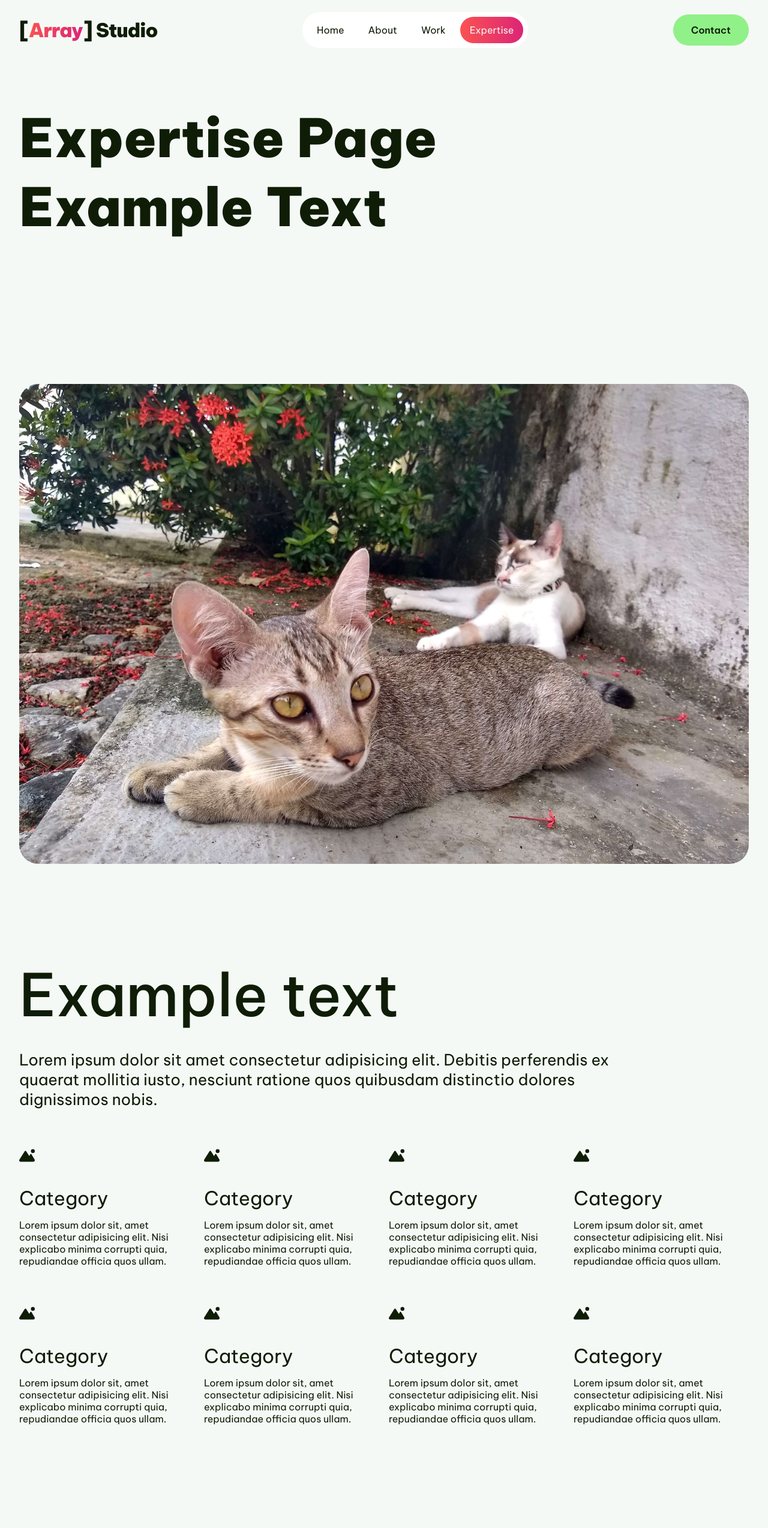
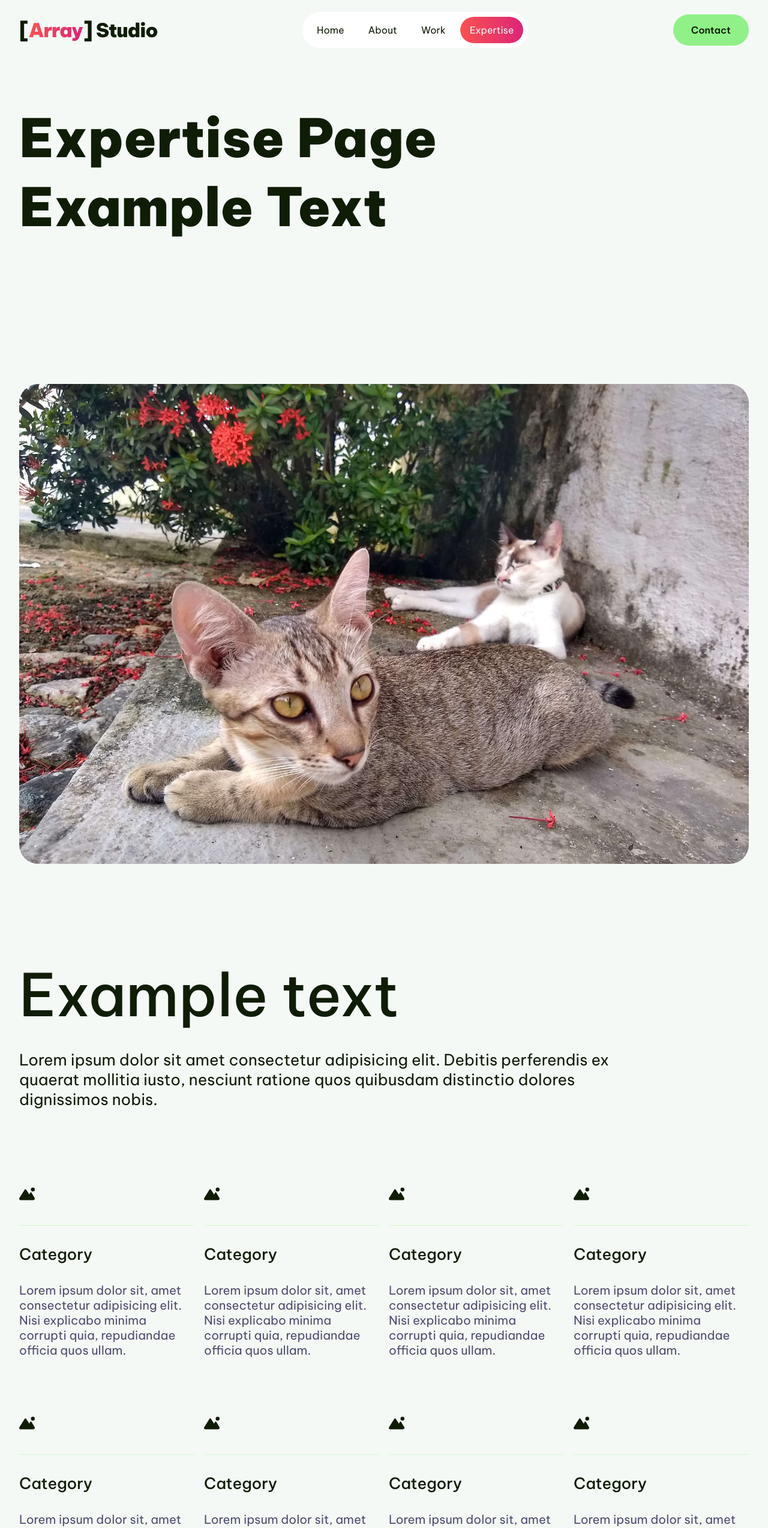
Before and after one commit to SnayderRodrigues/react-study, a React (Vite) app: page /expertise in a window 1280 px wide. Shown: the top 2547 px of the page at 60% size. Built offline with nearby package versions, Linux system fonts and the light colour scheme.

Commit message:
fix navbar active page link and expertise page cards

```diff
--- a/src/pages/expertise/expertisepage.scss
+++ b/src/pages/expertise/expertisepage.scss
@@ -23,7 +23,7 @@
     }
   }
   &__headline {
-    margin-bottom: 4rem;
+    margin-bottom: 8rem;
     h2 {
       font-size: u.rem(98);
       font-weight: 500;
@@ -39,7 +39,7 @@
     justify-content: space-between;
     grid-template-columns: repeat(4, minmax(auto, 1fr));
     column-gap: 1rem;
-    row-gap: 4rem;
+    row-gap: 6rem;
     margin-bottom: 12rem;
   }
   &__card {
@@ -48,11 +48,18 @@
 
     span {
       font-size: 1.625rem;
+      padding-bottom: 2rem;
+      border-bottom: 1.5px solid var(--green-shade);
       margin-bottom: 2rem;
     }
     h3 {
-      font-weight: 400;
-      margin-bottom: 1rem;
+      font-size: u.rem(26);
+      font-weight: 500;
+      margin-bottom: 2rem;
+    }
+    p {
+      color: var(--text-color-3);
+      font-size: u.rem(20);
     }
   }
 }
--- a/src/pages/home/Expertise.jsx
+++ b/src/pages/home/Expertise.jsx
@@ -1,6 +1,6 @@
 import { Link } from "react-router-dom";
-import { FaLongArrowAltRight, FaPaintRoller } from "react-icons/fa";
-import { FaMountainSun, FaFortAwesome, FaPersonHiking } from "react-icons/fa6";
+import { FaLongArrowAltRight } from "react-icons/fa";
+import { FaMountainSun } from "react-icons/fa6";
 
 const Expertise = () => {
 
@@ -27,7 +27,7 @@ const Expertise = () => {
           </div>
           <div className="expertise__card">
             <span>
-              <FaPersonHiking />
+              <FaMountainSun />
             </span>
             <h3>Category</h3>
             <p>
@@ -37,7 +37,7 @@ const Expertise = () => {
           </div>
           <div className="expertise__card">
             <span>
-              <FaFortAwesome />
+              <FaMountainSun />
             </span>
             <h3>Category</h3>
             <p>
@@ -47,7 +47,47 @@ const Expertise = () => {
           </div>
           <div className="expertise__card">
             <span>
-              <FaPaintRoller />
+              <FaMountainSun />
+            </span>
+            <h3>Category</h3>
+            <p>
+              Lorem ipsum dolor sit, amet consectetur adipisicing elit. Nisi
+              explicabo minima corrupti quia, repudiandae officia quos ullam.
+            </p>
+          </div>
+          <div className="expertise__card">
+            <span>
+              <FaMountainSun />
+            </span>
+            <h3>Category</h3>
+            <p>
+              Lorem ipsum dolor sit, amet consectetur adipisicing elit. Nisi
+              explicabo minima corrupti quia, repudiandae officia quos ullam.
+            </p>
+          </div>
+          <div className="expertise__card">
+            <span>
+              <FaMountainSun />
+            </span>
+            <h3>Category</h3>
+            <p>
+              Lorem ipsum dolor sit, amet consectetur adipisicing elit. Nisi
+              explicabo minima corrupti quia, repudiandae officia quos ullam.
+            </p>
+          </div>
+          <div className="expertise__card">
+            <span>
+              <FaMountainSun />
+            </span>
+            <h3>Category</h3>
+            <p>
+              Lorem ipsum dolor sit, amet consectetur adipisicing elit. Nisi
+              explicabo minima corrupti quia, repudiandae officia quos ullam.
+            </p>
+          </div>
+          <div className="expertise__card">
+            <span>
+              <FaMountainSun />
             </span>
             <h3>Category</h3>
             <p>
--- a/src/styles/components/_expertise.scss
+++ b/src/styles/components/_expertise.scss
@@ -10,17 +10,16 @@
 
     & > p {
       font-size: u.rem(26);
-      max-width: 40ch;
-      margin-bottom: 4rem;
+      max-width: 60ch;
+      margin-bottom: 8rem;
     }
   }
   &__cards-wrapper {
-    display: flex;
-    align-items: center;
-    justify-content: left;
-    flex-wrap: nowrap;
-    gap: 1rem;
-    width: 100%;
+    display: grid;
+    justify-content: space-between;
+    grid-template-columns: repeat(4, minmax(auto, 1fr));
+    column-gap: 1rem;
+    row-gap: 6rem;
     margin-bottom: 4rem;
   }
   &__card {
@@ -30,11 +29,18 @@
 
     span {
       font-size: 1.625rem;
+      padding-bottom: 2rem;
+      border-bottom: 1.5px solid var(--green-shade);
       margin-bottom: 2rem;
     }
     h3 {
-      font-weight: 400;
-      margin-bottom: 1rem;
+      font-size: u.rem(26);
+      font-weight: 500;
+      margin-bottom: 2rem;
+    }
+    p {
+      color: var(--text-color-3);
+      font-size: u.rem(20);
     }
   }
 }
--- a/src/styles/components/_header.scss
+++ b/src/styles/components/_header.scss
@@ -35,35 +35,40 @@
   &__navbar-link {
     display: flex;
     padding: 12px 16px 12px;
-    transition: all 500ms cubic-bezier(0.23, 1, 0.32, 1);
-
-    &:hover {
-      width: fit-content;
-      color: var(--text-color);
-      background-color: var(--green-shade);
-      border: none;
-      border-radius: 999px;
-      overflow: hidden;
-      position: relative;
-      text-decoration: none;
-      z-index: 1;
-    }
-  }
-  .active-page {
     display: flex;
     width: fit-content;
-    color: var(--text-color-2);
-    background: var(--gradient);
     border: none;
     border-radius: 999px;
     overflow: hidden;
     position: relative;
+    z-index: 1;
     text-decoration: none;
-    z-index: 1;
+    transition: all 500ms cubic-bezier(0.23, 1, 0.32, 1);
 
+    &:hover {
+      background-color: var(--bg-color);
+    }
     &::after {
-      transform: translate(0, 0);
+      content: "";
+      display: block;
+      height: 100%;
+      width: 100%;
+      background: var(--gradient);
+      position: absolute;
+      border-radius: 999px;
+      top: 0;
+      left: 0;
+      z-index: -1;
+      transform: translate( -105%, 0);
+      transition: transform 500ms cubic-bezier(0.23, 1, 0.32, 1);
     }
+  }
+  .active-page.header__navbar-link::after {
+    transform: translate(0, 0);
+  }
+  .active-page {
+    color: var(--text-color-2);
+    transition: all 500ms cubic-bezier(0.23, 1, 0.32, 1);
   }
 }
 
--- a/src/styles/global/_variables.scss
+++ b/src/styles/global/_variables.scss
@@ -2,7 +2,7 @@
   --font-stack: "Be Vietnam Pro", sans-serif;
   --text-color: #0f1d07;
   --text-color-2: #f5f9f5;
-  --text-color-3: #070035;
+  --text-color-3: #070035b3;
   --text-color-4: #a7aaa7;
   --bg-color: rgb(245, 249, 245);
   --bg-color-secondary: #1d1d1d;
```
Also changed, not shown: src/styles/global/_boilerplate.scss (+5 -5 lines).
